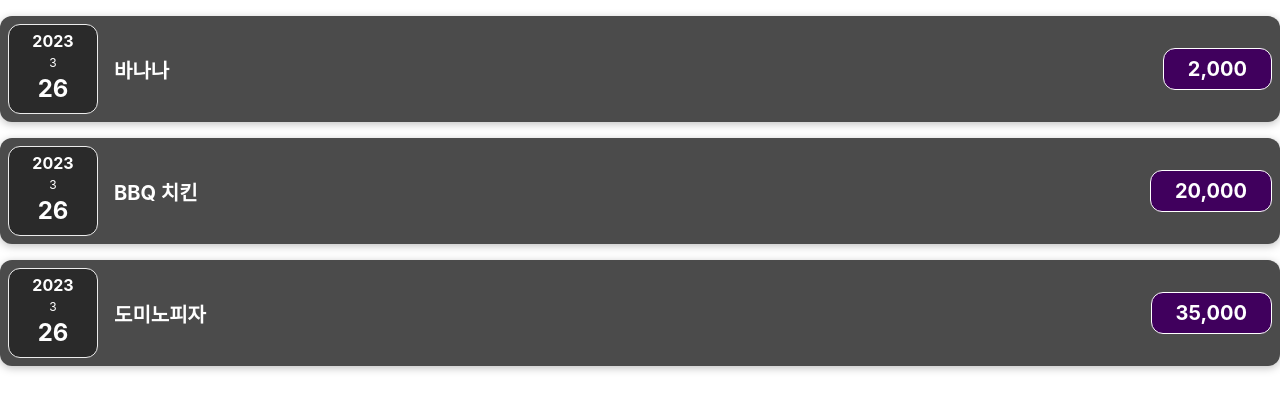
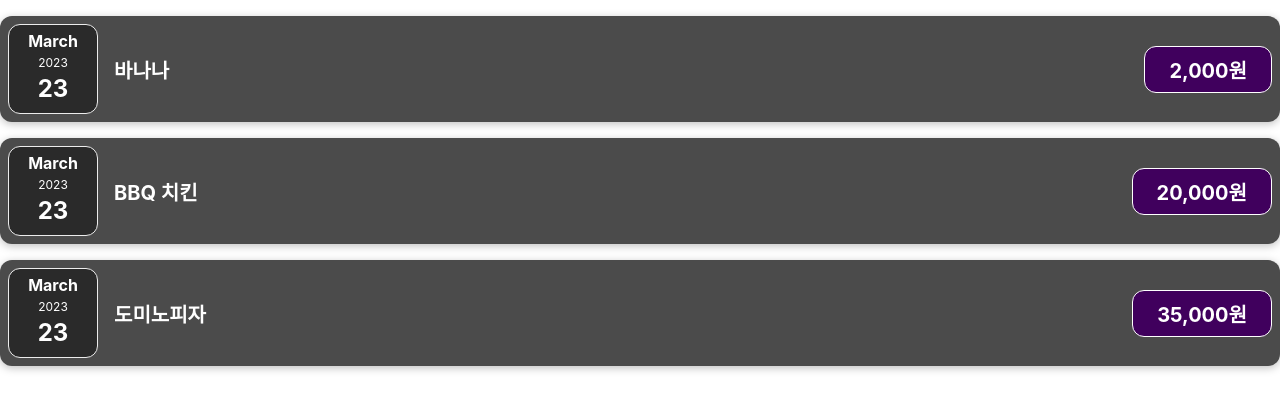
Before and after one commit to hydeandjek/React-practice, a React (Create React App) app: page / in a window 1280 px wide. Shown: the top 410 px of the page. Built offline with nearby package versions, Linux system fonts and the light colour scheme.

Commit message:
4. 컴포넌트 분할하기 2

```diff
--- a/src/App.js
+++ b/src/App.js
@@ -1,6 +1,6 @@
 import React from 'react';
 import './App.css';
-import ExpenseItem from './components/ExpenseItem';
+import Expenses from './components/Expenses';
 
 const App = () => {
   // 지출 항목 객체 배열
@@ -9,36 +9,22 @@
     {
       title: '바나나',
       price: '2000',
-      day: new Date(2023, 3, 23),
+      date: new Date(2023, 3 - 1, 23),
     },
     {
       title: 'BBQ 치킨',
       price: '20000',
-      date: new Date(2023, 3, 23),
+      date: new Date(2023, 3 - 1, 23),
     },
     {
       title: '도미노피자',
       price: '35000',
-      date: new Date(2023, 3, 23),
+      date: new Date(2023, 3 - 1, 23),
     },
   ];
   return (
     <>
-      <ExpenseItem
-        title={expenses[0].title}
-        price={expenses[0].price}
-        date={expenses[0].date}
-      />
-      <ExpenseItem
-        title={expenses[1].title}
-        price={expenses[1].price}
-        date={expenses[1].date}
-      />
-      <ExpenseItem
-        title={expenses[2].title}
-        price={expenses[2].price}
-        date={expenses[2].date}
-      />
+      <Expenses items={expenses} />
     </>
   );
 };
--- a/src/components/ExpenseDate.js
+++ b/src/components/ExpenseDate.js
@@ -1,12 +1,16 @@
 import React from 'react';
 import './ExpenseDate.css';
 
-const ExpenseDate = () => {
+const ExpenseDate = ({ date }) => {
+  const year = date.getFullYear();
+  const month = date.toLocaleString('en-US', { month: 'long' });
+  const day = date.getDate();
+
   return (
     <div className='expense-date'>
-      <div className='expense-date__month'>{2023}</div>
-      <div className='expense-date__year'>{3}</div>
-      <div className='expense-date__day'>{26}</div>
+      <div className='expense-date__month'>{month}</div>
+      <div className='expense-date__year'>{year}</div>
+      <div className='expense-date__day'>{day}</div>
     </div>
   );
 };
--- a/src/components/ExpenseItem.js
+++ b/src/components/ExpenseItem.js
@@ -3,38 +3,34 @@
 import './ExpenseItem.css';
 import ExpenseDate from './ExpenseDate';
 
-const ExpenseItem = ({ title, price, date }) => {
+const ExpenseItem = ({ title, price: propsPrice, date }) => {
   // console.log(props);
-
+  // const price = 99999;
   // const expenseDate = date;
   // const expenseTitle = title;
-  // const expensePrice = price;
-
+  // const expensePrice = propsPrice;
   // 1자리 숫자를 2자리수로 변환하는 함수
   const make2digit = (text) => {
     return text.toString().padStart(2, '0');
   };
-
   // 날짜 포맷팅 변환 함수 정의
   const makeFormattedDate = () => {
     const year = date.getFullYear();
     const month = date.getMonth();
     const day = date.getDate();
-
     return `${year}년 ${make2digit(month)}월 ${make2digit(day)}일`;
   };
-  // 숫자를 원화 표기법으로 바꾸기
-  const formattedPrice = new Intl.NumberFormat('ko-KR').format(price);
+  // 숫자를 원화표기법으로 바꾸기
+  const formattedPrice = new Intl.NumberFormat('ko-KR').format(propsPrice);
 
   return (
     <div className='expense-item'>
-      <ExpenseDate />
+      <ExpenseDate date={date} />
       <div className='expense-item__description'>
         <h2>{title}</h2>
-        <div className='expense-item__price'>{formattedPrice}</div>
+        <div className='expense-item__price'>{formattedPrice}원</div>
       </div>
     </div>
   );
 };
-
 export default ExpenseItem;
--- /dev/null
+++ b/src/components/Expenses.js
@@ -0,0 +1,26 @@
+import React from 'react';
+import ExpenseItem from './ExpenseItem';
+
+const Expenses = ({ items: expenses }) => {
+  return (
+    <div className='expenses'>
+      <ExpenseItem
+        title={expenses[0].title}
+        price={expenses[0].price}
+        date={expenses[0].date}
+      />
+      <ExpenseItem
+        title={expenses[1].title}
+        price={expenses[1].price}
+        date={expenses[1].date}
+      />
+      <ExpenseItem
+        title={expenses[2].title}
+        price={expenses[2].price}
+        date={expenses[2].date}
+      />
+    </div>
+  );
+};
+
+export default Expenses;
```
